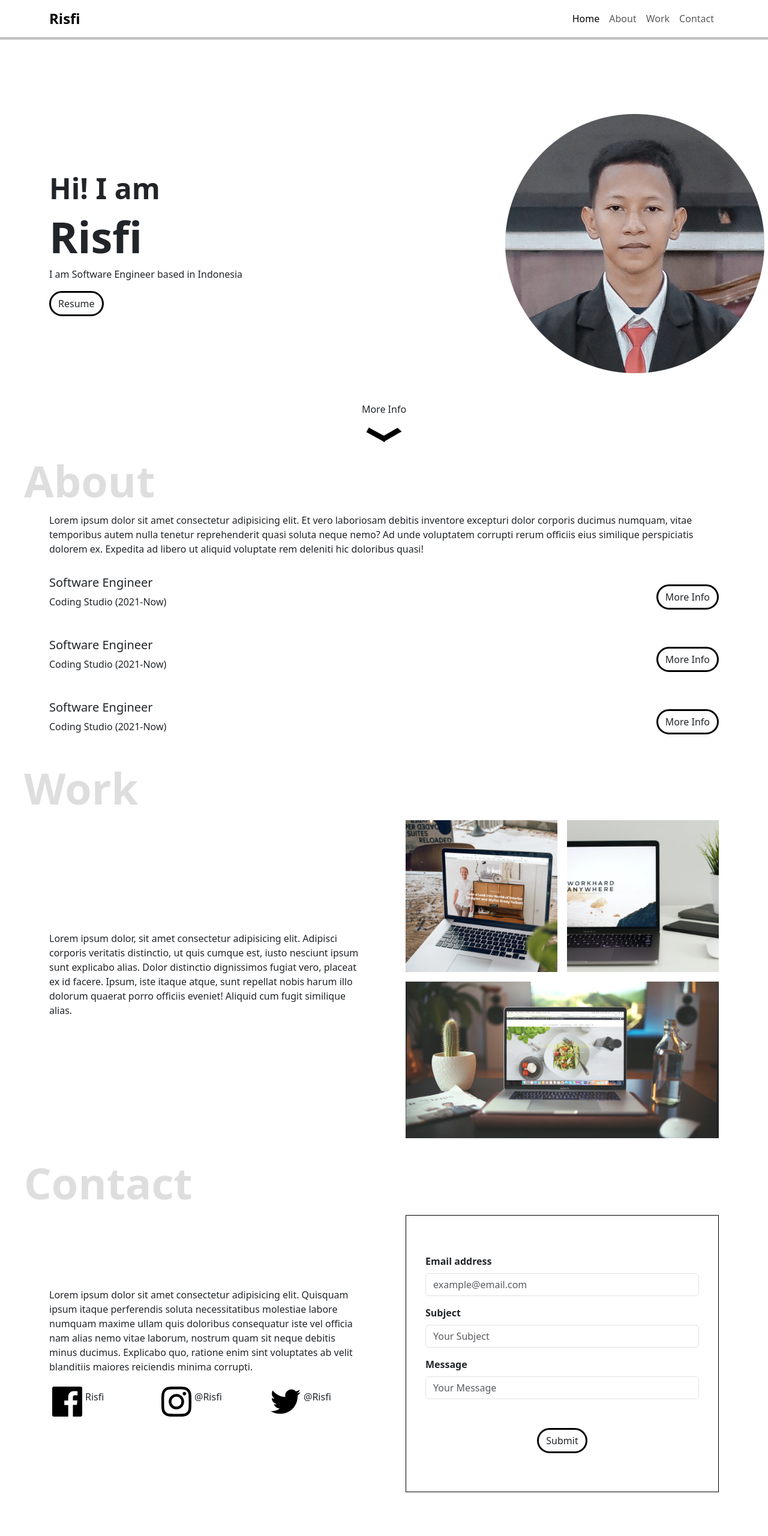
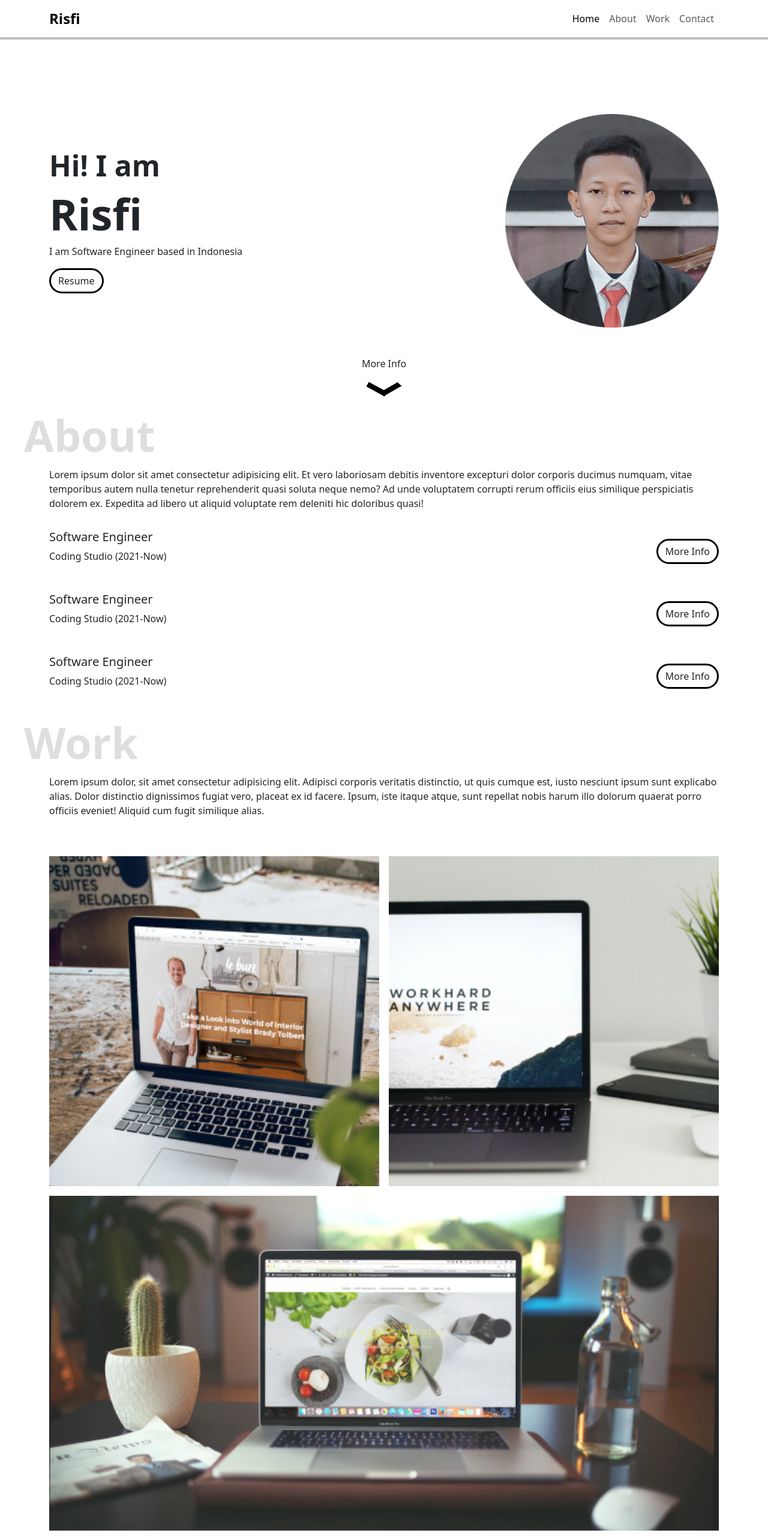
Before and after one commit to mrisfisyahrilramadhan/Portfolio, a plain HTML site: page index.html in a window 1280 px wide. Shown: the top 2560 px of the page at 60% size. Drawn offline with nearby package versions, Linux system fonts and the light colour scheme.

Commit message:
tidy up done

```diff
--- a/index.html
+++ b/index.html
@@ -17,37 +17,37 @@
         <div class="collapse navbar-collapse" id="navbarNav">
         <ul class="navbar-nav ms-auto">
             <li class="nav-item">
-                <a class="nav-link active" aria-current="page" href="#">Home</a>
+                <a class="nav-link active" aria-current="page" href="#home">Home</a>
             </li>
             <li class="nav-item">
-                <a class="nav-link" href="#">About</a>
+                <a class="nav-link" href="#about">About</a>
             </li>
             <li class="nav-item">
-                <a class="nav-link" href="#">Work</a>
+                <a class="nav-link" href="#work">Work</a>
             </li>
             <li class="nav-item">
-                <a class="nav-link" href="#">Contact</a>
+                <a class="nav-link" href="#contact">Contact</a>
             </li>
         </ul>
         </div>
     </div>
     </nav>
     <section id="home" class="home container">
-        <div class="row d-flex align-items-center">
-            <div class="col-8">
+        <div class="row d-flex align-items-center flex-md-row flex-column-reverse">
+            <div class="col-12 col-md-8">
                 <h3 class="fw-semibold">Hi! I am</h3>
                 <h1 class="fw-bold">Risfi</h1>
                 <p>I am Software Engineer based in Indonesia</p>
                 <a class="btn button" href="images/risfi.png" download>Resume</a>
             </div>
-            <div class="col-4">
+            <div class="col-12 col-md-4 d-flex justify-content-md-end justify-content-center">
                 <img src="images/risfi.png" alt="Potrait">
             </div>
         </div>
-        <div class="arrow w-100 d-flex align-items-center flex-column mt-5">
-        <a class="text-decoration-none text-dark" href="#about">More Info</a>
-        <img id="arrow" class="mt-2" src="images/arrow.svg" alt="arrow icon">
-        </div>
+        <a href="#about" class="text-decoration-none arrow w-100 d-flex align-items-center flex-column mt-5">
+            <div class="text-dark">More Info</div>
+            <img id="arrow" class="mt-2" src="images/arrow.svg" alt="arrow icon">
+        </a>
     </section>
     <section id="about" class="about container">
         <p>Lorem ipsum dolor sit amet consectetur adipisicing elit. Et vero laboriosam debitis inventore excepturi dolor corporis ducimus numquam, vitae temporibus autem nulla tenetur reprehenderit quasi soluta neque nemo? Ad unde voluptatem corrupti rerum officiis eius similique perspiciatis dolorem ex. Expedita ad libero ut aliquid voluptate rem deleniti hic doloribus quasi!</p>
@@ -86,10 +86,10 @@
     </section>
     <section id="work" class="work container">
         <div class="row d-flex align-items-center gap-5">
-            <div class="col">
+            <div class="col-12 col-5">
                 <p>Lorem ipsum dolor, sit amet consectetur adipisicing elit. Adipisci corporis veritatis distinctio, ut quis cumque est, iusto nesciunt ipsum sunt explicabo alias. Dolor distinctio dignissimos fugiat vero, placeat ex id facere. Ipsum, iste itaque atque, sunt repellat nobis harum illo dolorum quaerat porro officiis eveniet! Aliquid cum fugit similique alias.</p>
             </div>
-            <div class="col work-img">
+            <div class="col-12 col-6 work-img">
                 <div id="work-1" class="work-img-item">
                     <img src="images/work-1.png" alt="work 1">
                 </div>
@@ -104,24 +104,24 @@
     </section>
     <section id="contact" class="contact container">
         <div class="row d-flex align-items-center gap-5">
-            <div class="col">
+            <div class="col-12 col-lg-6">
                 <p>Lorem ipsum dolor sit amet consectetur adipisicing elit. Quisquam ipsum itaque perferendis soluta necessitatibus molestiae labore numquam maxime ullam quis doloribus consequatur iste vel officia nam alias nemo vitae laborum, nostrum quam sit neque debitis minus ducimus. Explicabo quo, ratione enim sint voluptates ab velit blanditiis maiores reiciendis minima corrupti.</p>
                 <div class="row">
                     <div class="col d-flex align-items-center">
-                        <img src="images/Facebook.svg" alt="facebook icon">
-                        <p>Risfi</p>
+                        <img class="w-25" src="images/Facebook.svg" alt="facebook icon">
+                        <p class="mb-0 ms-2">Risfi</p>
                     </div>
                     <div class="col d-flex align-items-center">
-                        <img src="images/Instagram.svg" alt="instagram icon">
-                        <p>@Risfi</p>
+                        <img class="w-25" src="images/Instagram.svg" alt="instagram icon">
+                        <p class="mb-0 ms-2">@Risfi</p>
                     </div>
                     <div class="col d-flex align-items-center">
-                        <img src="images/Twitter.svg" alt="twitter icon">
-                        <p>@Risfi</p>
+                        <img class="w-25" src="images/Twitter.svg" alt="twitter icon">
+                        <p class="mb-0 ms-2">@Risfi</p>
                     </div>
                 </div>
             </div>
-            <div class="col">
+            <div class="col-12 col-lg-5">
                 <form class="contact-form" onsubmit="onFormSbumit(event)">
                     <div class="mb-3">
                       <label for="inp_email" class="form-label">Email address</label>
--- a/main.js
+++ b/main.js
@@ -17,6 +17,7 @@ function onFromSubmit(e) {
     const email = $("#inp_email")
     const subject = $("#inp_subject")
     const message = $("#inp_message")
+}
 
     if(!$(email).val()) {
         alert("Email is required")
--- a/style.css
+++ b/style.css
@@ -37,6 +37,9 @@ section::before {
 
 .home h3 {
     font-size: 48px;
+}
+.home img {
+    width: 100%;
 }
 
 .home .arrow img{
@@ -142,6 +145,19 @@ section::before {
     font-weight: 700;
 }
 
+@media only screen and (max-width: 768px) {
+    .home img {
+        width: 50%;
+    }
+}
+
+@media only screen and (max-width: 576px) {
+    section::before {
+        left: -10px;
+        font-size: 64px;
+    }
+}
+
 @keyframes upDown {
     0% {
         transform: translateY(0);
```
